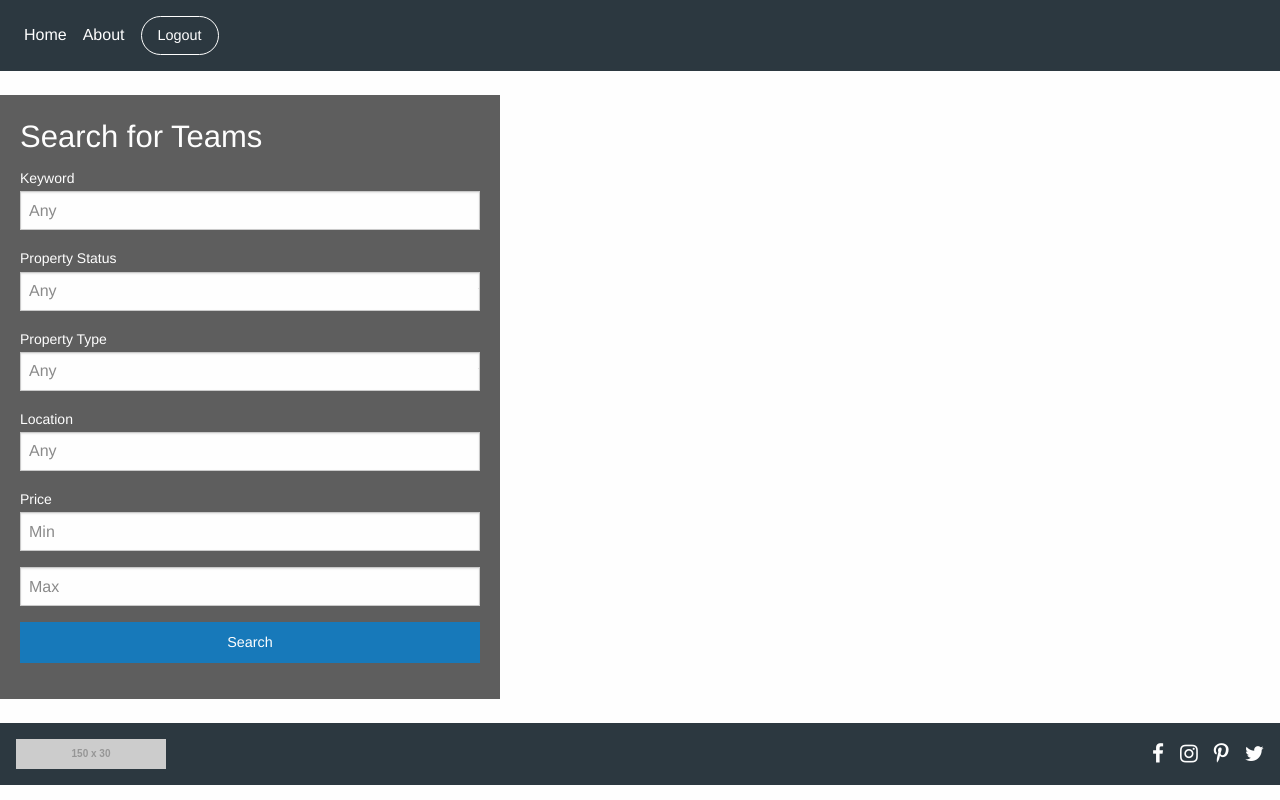
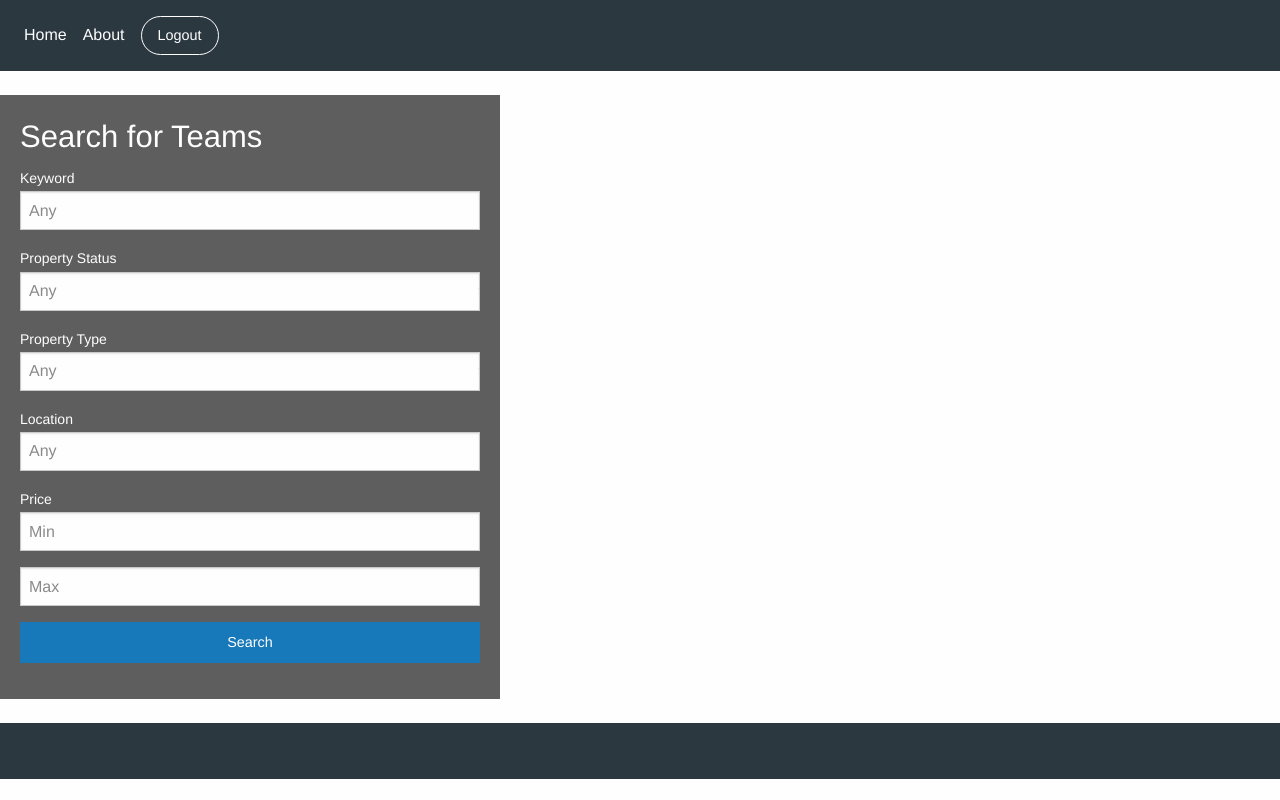
Before and after one commit to daveyrojo/just-your-teams, a website: page views/team-search.html in a window 1280 px wide. Drawn offline with nearby package versions, Linux system fonts and the light colour scheme; placeholder pictures from the web are drawn by us.

Commit message:
minor additions

```diff
--- a/assets/css/landing-style.css
+++ b/assets/css/landing-style.css
@@ -5,7 +5,6 @@
 }
 
 .showcase {
-  width: 100%;
   min-height: 100vh;
   align-items: center;
   background: #111;
--- a/assets/css/userpage.css
+++ b/assets/css/userpage.css
@@ -130,6 +130,9 @@
 .social-footer {
   padding: 1rem;
   background: #2c3840;
+  position: relative;
+  bottom: 0;
+  width: 100%;
   display: -webkit-flex;
   display: -ms-flexbox;
   display: flex;
--- a/views/team-seach.html
+++ b/views/team-search.html
@@ -95,14 +95,14 @@
       <div>
         <footer class="social-footer">
             <div class="social-footer-left">
-              <a href="#"><img class="logo" src="https://placehold.it/150x30"></a>
+              <a href="#"><img class="logo" src=""></a>
             </div>
             <div class="social-footer-icons">
               <ul class="menu simple">
-                <li><a href="https://www.facebook.com/"><i class="fa fa-facebook" aria-hidden="true"></i></a></li>
-                <li><a href="https://www.instagram.com/?hl=en"><i class="fa fa-instagram" aria-hidden="true"></i></a></li>
-                <li><a href="https://www.pinterest.com/"><i class="fa fa-pinterest-p" aria-hidden="true"></i></a></li>
-                <li><a href="https://twitter.com/?lang=en"><i class="fa fa-twitter" aria-hidden="true"></i></a></li>
+                <li><a href="https://www.facebook.com/"><i class="" aria-hidden="true"></i></a></li>
+                <li><a href="https://www.instagram.com/?hl=en"><i class="" aria-hidden="true"></i></a></li>
+                <li><a href="https://www.pinterest.com/"><i class="" aria-hidden="true"></i></a></li>
+                <li><a href="https://twitter.com/?lang=en"><i class="" aria-hidden="true"></i></a></li>
               </ul>
             </div>
           </footer>
```
Also changed, not shown: views/userpage.html (+1 -1 lines).
